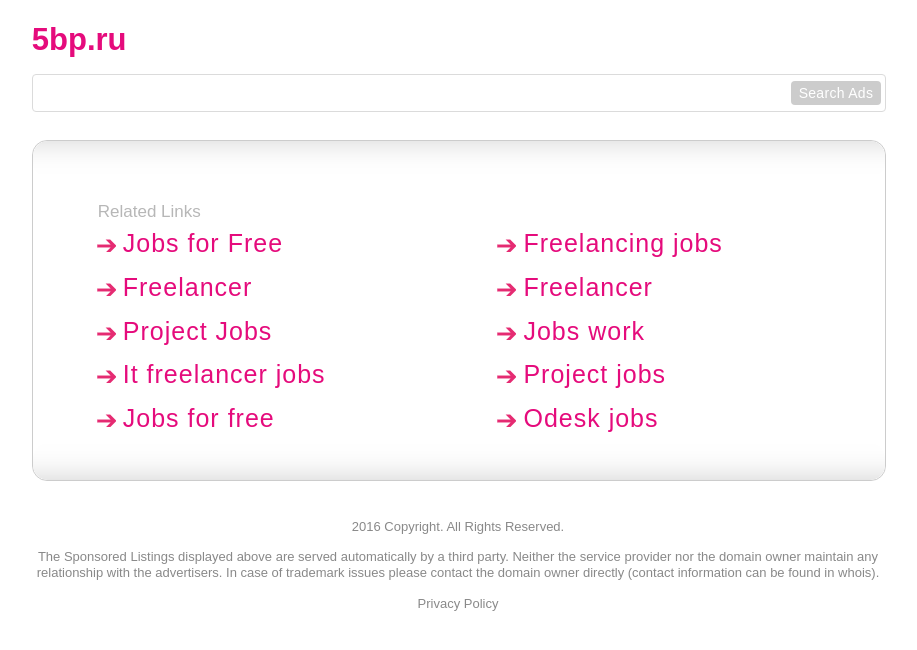
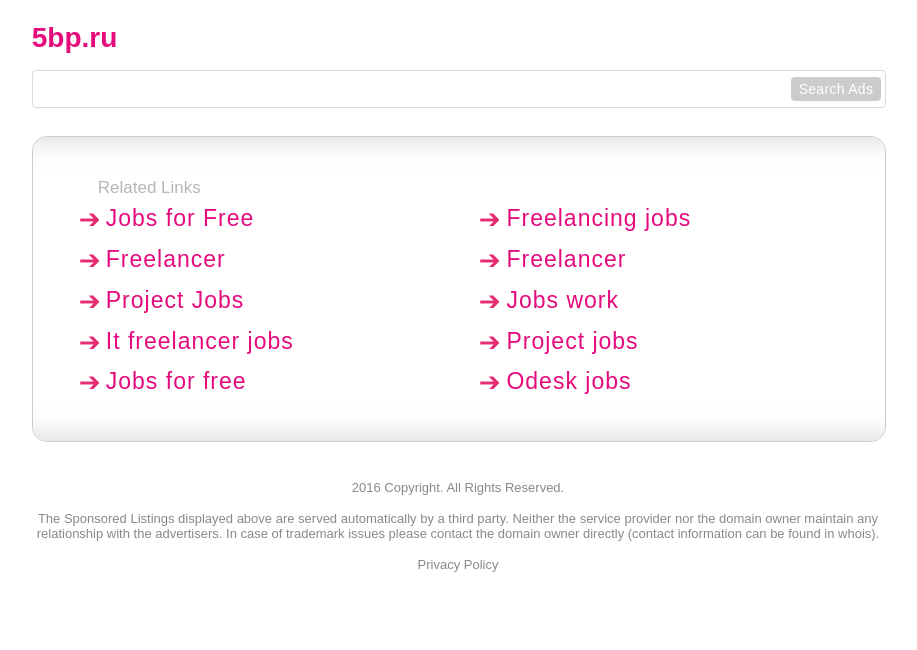
Before and after one commit to InnaGarbuz/innagarbuz, a plain HTML site: page index.html in a window 1280 px wide. Shown: the whole page, without its empty margins (182-1099 px from the left). Drawn offline with Linux system fonts and the light colour scheme.

Commit message:
Update main.css

```diff
--- a/css/main.css
+++ b/css/main.css
@@ -38,7 +38,7 @@ section {
     margin: 18px auto; }
     section .wrapper h1 {
       color: #E50B7C;
-      font-size: 31px;
+      font-size: 28px;
       font-weight: 700;
       letter-spacing: 0px; }
     section .wrapper form {
@@ -86,24 +86,23 @@ section {
         section .wrapper .main .text_header p {
           font-size: 17px;
           color: #b7b7b7;
-          padding: 30px 65px 0;
+          padding: 10px 65px 0;
           margin: 0;
           letter-spacing: 0;
           line-height: 10px; }
       section .wrapper .main .content {
         width: 100%;
         margin: 0 auto;
-        padding: 5px 90px 3px;
+        padding: 5px 73px 3px;
         overflow: hidden; }
         section .wrapper .main .content .b_left ul, section .wrapper .main .content .b_right ul {
           width: 100%; }
           section .wrapper .main .content .b_left ul li, section .wrapper .main .content .b_right ul li {
             padding: 4px 0;
             margin: 0 auto;
-            list-style-image: url("../img/the_volgas.png");
-            list-style-width: 50px; }
+            list-style-image: url("../img/the_volgas.png");}
             section .wrapper .main .content .b_left ul li a, section .wrapper .main .content .b_right ul li a {
-              font-size: 25px;
+              font-size: 23px;
               color: #e50b7c; }
             section .wrapper .main .content .b_left ul li a:hover, section .wrapper .main .content .b_right ul li a:hover {
               text-decoration: underline; }
```
